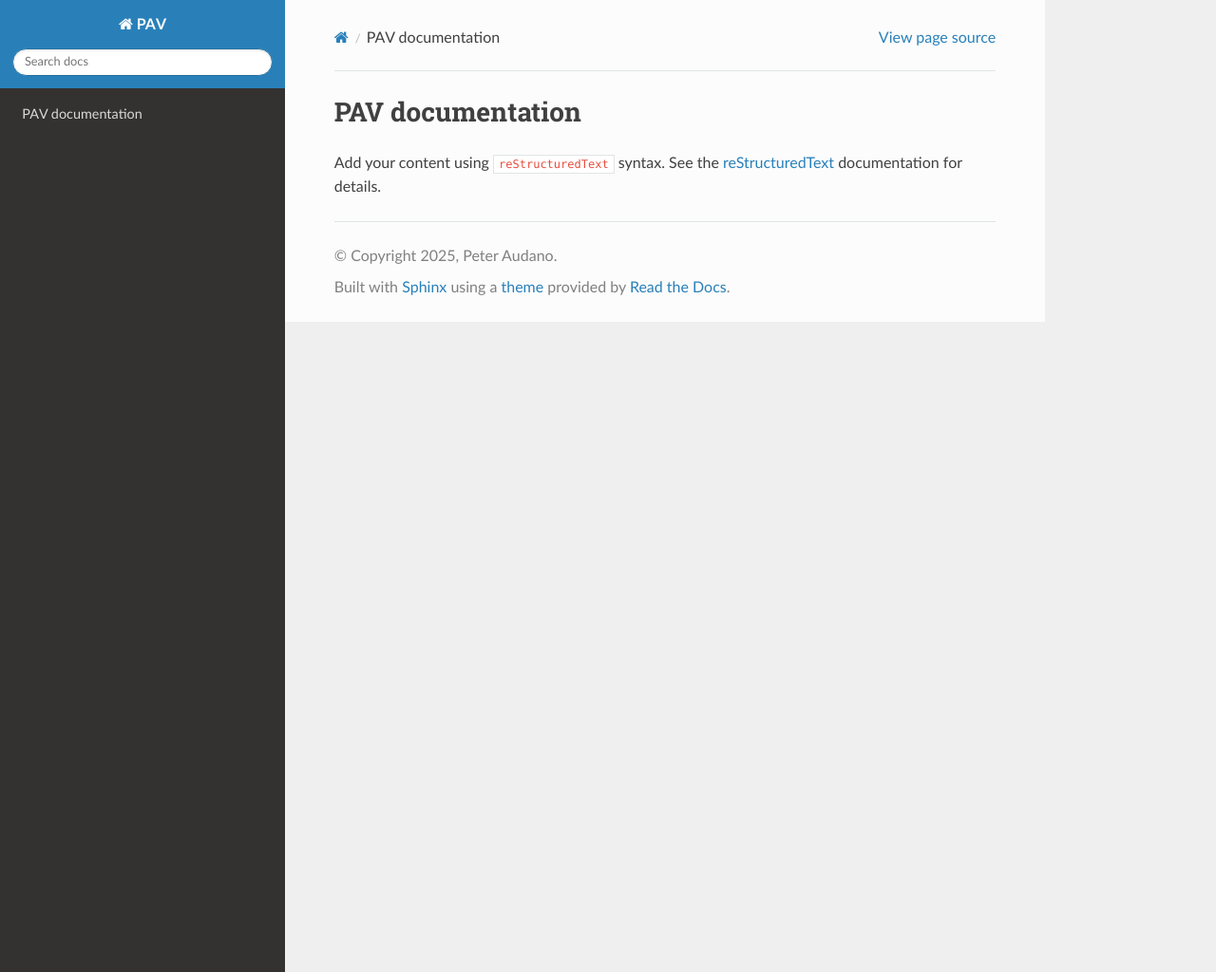
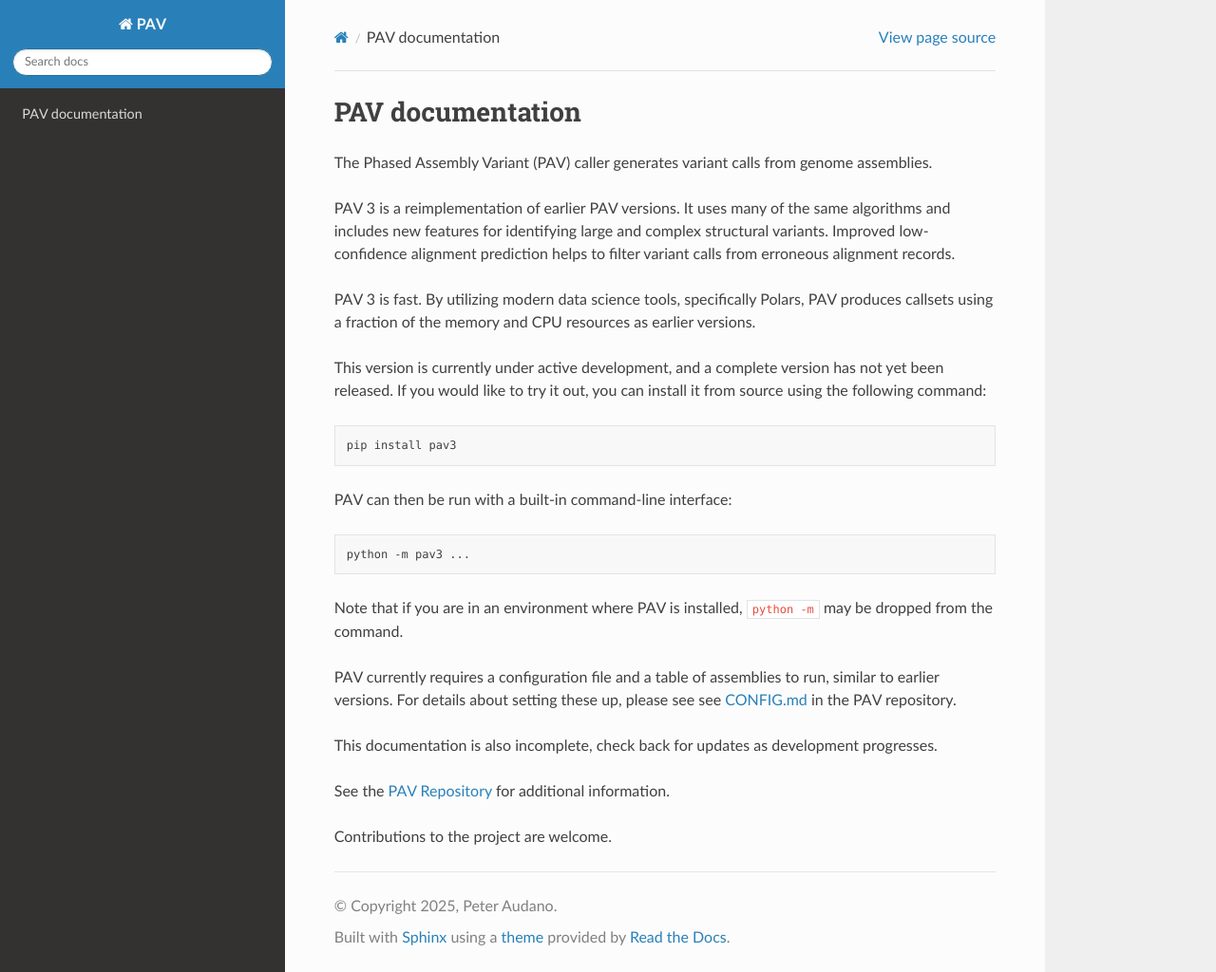
Before and after one commit to BeckLaboratory/pav, a Sphinx documentation site: the page built from docs/source/index.rst, in a window 1280 px wide and 1024 px high. Shown: the whole window at 95% size. Built offline with Sphinx 7.4.7 and the Read the Docs theme 3.1.0, drawn with Linux system fonts in a browser that asks for light colours.

Commit message:
docs: Add CONTRIBUTING.md and update docs source.

```diff
--- a/docs/source/index.rst
+++ b/docs/source/index.rst
@@ -1,15 +1,41 @@
-.. PAV documentation master file, created by
-   sphinx-quickstart on Fri Sep 26 12:26:44 2025.
-   You can adapt this file completely to your liking, but it should at least
-   contain the root `toctree` directive.
-
 PAV documentation
 =================
 
-Add your content using ``reStructuredText`` syntax. See the
-`reStructuredText <https://www.sphinx-doc.org/en/master/usage/restructuredtext/index.html>`_
-documentation for details.
+The Phased Assembly Variant (PAV) caller generates variant calls from genome assemblies.
 
+PAV 3 is a reimplementation of earlier PAV versions. It uses many of the same algorithms and
+includes new features for identifying large and complex structural variants. Improved
+low-confidence alignment prediction helps to filter variant calls from erroneous alignment records.
+
+PAV 3 is fast. By utilizing modern data science tools, specifically Polars, PAV produces callsets
+using a fraction of the memory and CPU resources as earlier versions.
+
+This version is currently under active development, and a complete version has not yet been
+released. If you would like to try it out, you can install it from source using the following
+command:
+
+.. code-block:: bash
+
+   pip install pav3
+
+PAV can then be run with a built-in command-line interface:
+
+.. code-block:: bash
+
+   python -m pav3 ...
+
+Note that if you are in an environment where PAV is installed, ``python -m`` may be dropped from the
+command.
+
+PAV currently requires a configuration file and a table of assemblies to run, similar to earlier
+versions. For details about setting these up, please see see
+`CONFIG.md <https://github.com/BeckLaboratory/pav/blob/main/README.md>`_ in the PAV repository.
+
+This documentation is also incomplete, check back for updates as development progresses.
+
+See the `PAV Repository <https://github.com/BeckLaboratory/pav>`_ for additional information.
+
+Contributions to the project are welcome.
 
 .. toctree::
    :maxdepth: 2
```
Also changed, not shown: CONTRIBUTING.md (added, +146 -0 lines), tox.toml (+57 -22 lines).
